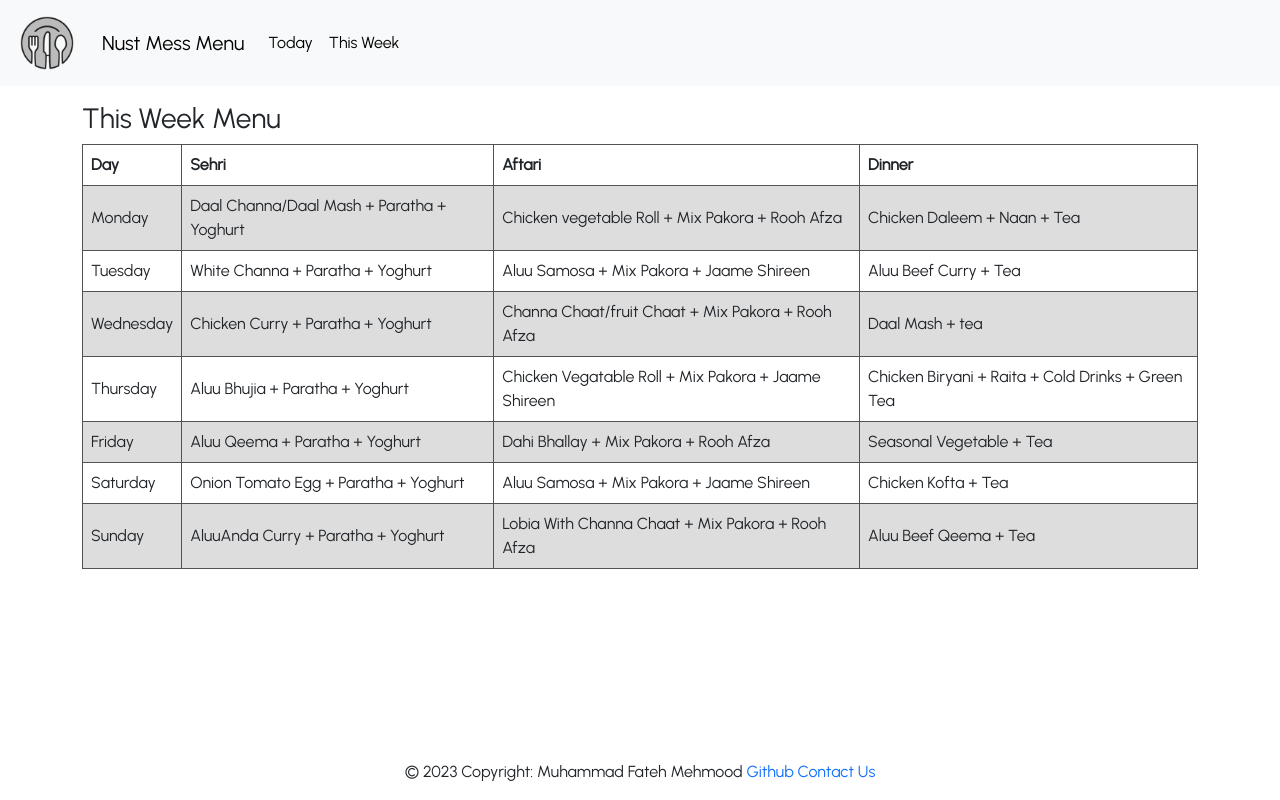
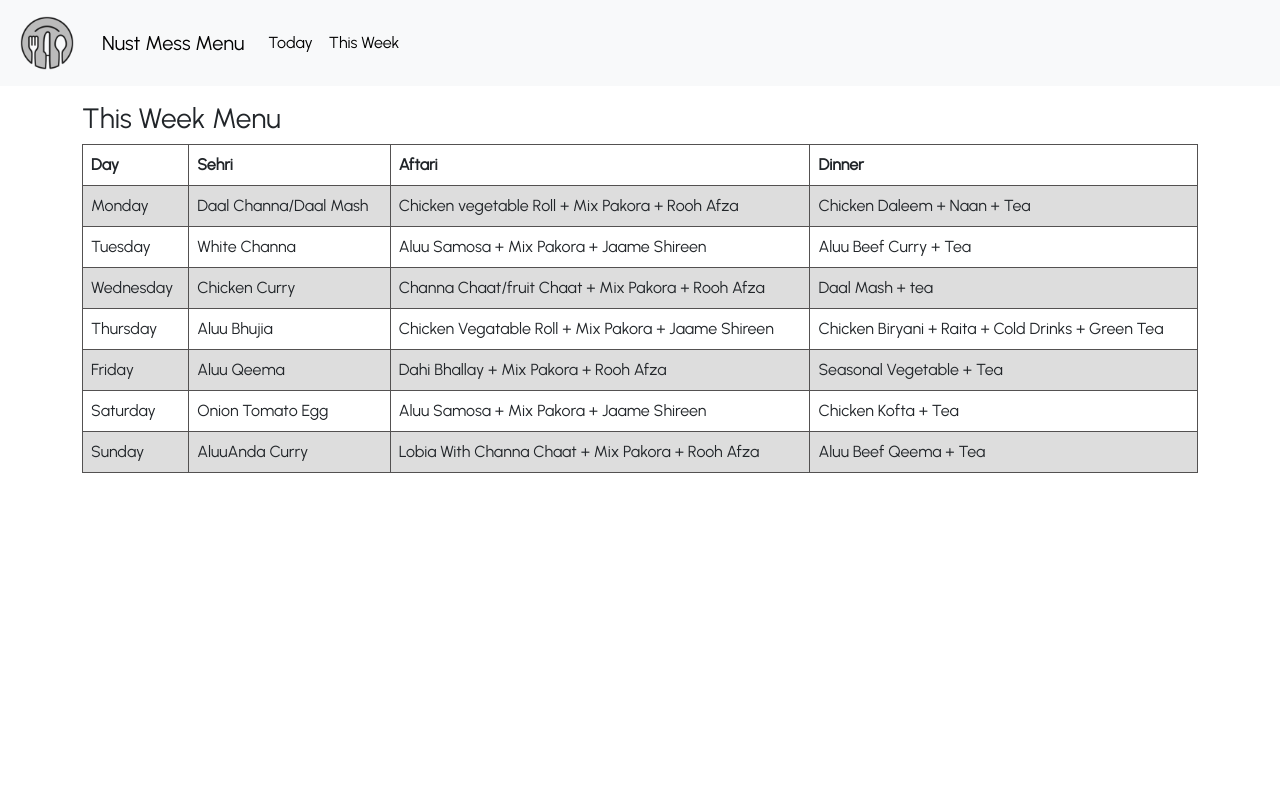
Before and after one commit to fatehmehmood123/Mess-Menu, a React (Create React App) app: page /weekly in a window 1280 px wide. Built offline with nearby package versions, Linux system fonts and the light colour scheme.

Commit message:
Extra information remived in Sehri

```diff
--- a/src/Pages/Weekly.js
+++ b/src/Pages/Weekly.js
@@ -104,25 +104,25 @@ export default function Weekly() {
 
 //Ramzan
 
-setmonBreakfast('Daal Channa/Daal Mash + Paratha + Yoghurt')
+setmonBreakfast('Daal Channa/Daal Mash')
 setmonLunch('Chicken vegetable Roll + Mix Pakora + Rooh Afza')
 setmonDinner('Chicken Daleem + Naan + Tea')
-settueBreakfast('White Channa + Paratha + Yoghurt')
+settueBreakfast('White Channa')
 settueLunch('Aluu Samosa + Mix Pakora + Jaame Shireen')
 settueDinner('Aluu Beef Curry + Tea')
-setwedBreakfast('Chicken Curry + Paratha + Yoghurt ')
+setwedBreakfast('Chicken Curry')
 setwedLunch('Channa Chaat/fruit Chaat + Mix Pakora + Rooh Afza')
 setwedDinner('Daal Mash + tea')
-setthursBreakfast('Aluu Bhujia + Paratha + Yoghurt')
+setthursBreakfast('Aluu Bhujia')
 setthursLunch('Chicken Vegatable Roll + Mix Pakora + Jaame Shireen')
 setthursDinner('Chicken Biryani + Raita + Cold Drinks + Green Tea')
-setfriBreakfast('Aluu Qeema + Paratha + Yoghurt')
+setfriBreakfast('Aluu Qeema')
 setfriLunch('Dahi Bhallay + Mix Pakora + Rooh Afza')
 setfriDinner('Seasonal Vegetable + Tea')
-setsatBreakfast('Onion Tomato Egg + Paratha + Yoghurt ')
+setsatBreakfast('Onion Tomato Egg')
 setsatLunch('Aluu Samosa + Mix Pakora + Jaame Shireen')
 setsatDinner('Chicken Kofta + Tea')
-setsunBreakfast('AluuAnda Curry + Paratha + Yoghurt')
+setsunBreakfast('AluuAnda Curry')
 setsunLunch('Lobia With Channa Chaat + Mix Pakora + Rooh Afza')
 setsunDinner('Aluu Beef Qeema + Tea')
     }
@@ -131,7 +131,7 @@ setsunDinner('Aluu Beef Qeema + Tea')
     <>
       <Navbar />
       <WeekContainer monBreakfast={monBreakfast} monLunch={monLunch} satLunch={satLunch} wedBreakfast={wedBreakfast} tueLunch={tueLunch} tueBreakfast={tueBreakfast} monDinner={monDinner} tueDinner={tueDinner} wedLunch={wedLunch} wedDinner={wedDinner} thursBreakfast={thursBreakfast} thursLunch={thursLunch} thursDinner={thursDinner} friLunch={friLunch} friBreakfast={friBreakfast} friDinner={friDinner} satDinner={satDinner} satBreakfast={satBreakfast} sunDinner={sunDinner} sunLunch={sunLunch} sunBreakfast={sunBreakfast} />
-      <Footer />
+      {/* <Footer /> */}
     </>
   )
 }
```
